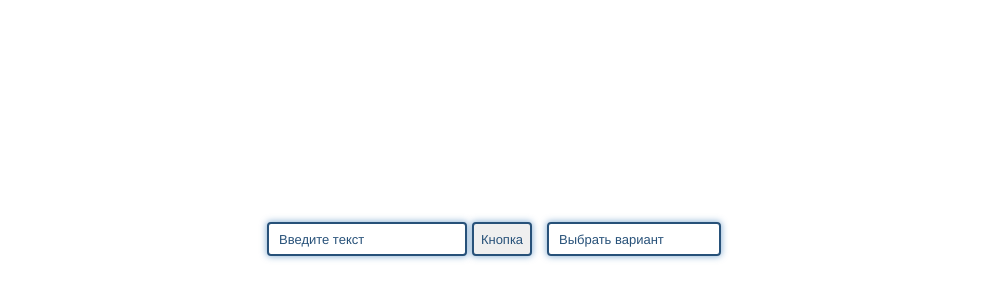
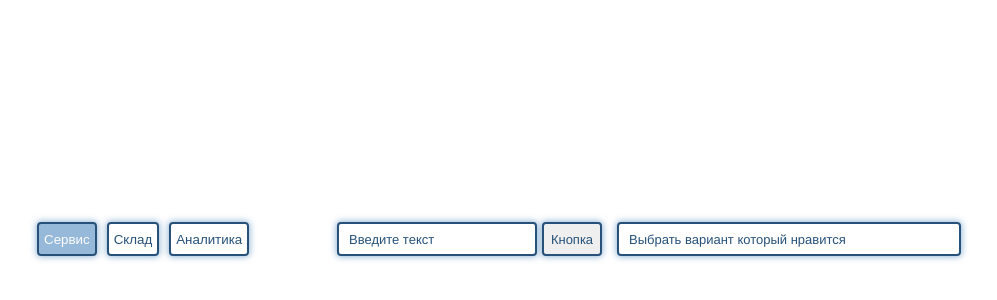
Before and after one commit to Mihailer/ui-sample, a Vue app: page / in a window 1280 px wide. Shown: the part 128-428 px from the top of the page, without its empty margins (141-1138 px from the left). Built offline with nearby package versions, Linux system fonts and the light colour scheme.

Commit message:
added: NavCmp

```diff
--- a/src/App.vue
+++ b/src/App.vue
@@ -4,15 +4,28 @@
     align-items: flex-start;
     height: 100px;
     width: auto;">
+
+    <div style="display: flex;
+      justify-content: space-between;
+      align-items: flex-start;
+      width: auto;" >
+      <nav-cmp :tabs="{
+        '1': 'Сервис',
+        '2': 'Склад',
+        '3': 'Аналитика',}" />
+    </div>
+
       <input-cmp dropMargin="drop"
         @input-handler="inputHandler" />
       <button-cmp btnName="Кнопка"
         :loading="false"
         @click-handler="clickHandler" />
 
-        <select-cmp selectName="Выбрать вариант"
+        <select-cmp selectName="Выбрать вариант который нравится"
           :selectFieldItem="selectFieldItem" />
   </div>
+
+
 </template>
 
 <script lang="ts">
@@ -20,12 +33,14 @@ import { ref } from 'vue'
 import SelectCmp from './components/ui/SelectCmp.vue';
 import InputCmp from './components/ui/InputCmp.vue';
 import ButtonCmp from './components/ui/ButtonCmp.vue';
+import NavCmp from './components/controls/NavCmp.vue';
 
   export default {
     components: {
       SelectCmp,
       ButtonCmp,
-      InputCmp
+      InputCmp,
+      NavCmp
     },
 
     setup() {
@@ -65,6 +80,7 @@ body {
   height: 100vh;
   width: 100vw;
   display: flex;
+  flex-direction: column;
   justify-content: center;
   align-items: center;
   // font-family: Avenir, Helvetica, Arial, sans-serif;
--- /dev/null
+++ b/src/assets/appTextData/data.js
@@ -0,0 +1,6 @@
+export default tabs = {
+    '1': 'Сервис',
+    '2': 'Продажи',
+    '2': 'Склад',
+    '3': 'Аналитика',
+}
--- a/src/assets/styles/custom.scss
+++ b/src/assets/styles/custom.scss
@@ -23,9 +23,11 @@
 // ---------------------------------- VARS
 
 // ---------------------------------- VARS
+$main-white: #fdfdfd;
 $main-color: #275179;
 $main-hover: rgba(46, 115, 179, 0.5);
 $main-border: 2px solid $main-color;
+$main-border-tr: 2px solid transparent;
 $main-border-radius: 4px;
 $main-shadow: 0px 0px 6px 1px $main-hover;
 
@@ -61,17 +63,27 @@ $main-shadow: 0px 0px 6px 1px $main-hover;
 
     &:hover {
         background-color: $main-hover;
-        color: white;
+        color: $main-white;
 
         &::placeholder {
-            color: white;
+            color: $main-white;
         }
     }
 
     &:focus {
         background-color: $main-hover;
         color: $main-color;
-        background-color: white;
+        background-color: $main-white;
     }
 }
+
+.active-tab {
+    height: 34px;
+    padding: 5px;
+    background-color: $main-hover;
+    border: none;
+    border: $main-border;
+    outline: none;
+    color: $main-white;
+  }
 // ---------------------------------- CLASS
--- /dev/null
+++ b/src/components/controls/NavCmp.vue
@@ -0,0 +1,50 @@
+<template>
+    <div class="nav-cmp">
+        <tab-cmp v-for="( tab, tabIndex ) in tabs"
+            :class="active === tabIndex ? 'active-tab' : '' "
+            :key="tabIndex"
+            :name="tab"
+            :id="tabIndex"
+                @click="active = tabIndex"
+                @click-handler="$emit( 'set-active-tab', tabIndex )" />
+    </div>
+</template>
+
+<script lang="ts">
+import { ref } from 'vue'
+import TabCmp from '../ui/TabCmp.vue';
+
+    export default {
+        props: {
+            tabs: { type: Object, default: () => { return {} } }
+        },
+
+        components: {
+            TabCmp
+        },
+
+        setup() {
+            const active = ref( '1' )
+
+            return {
+                active
+            }
+        }
+    }
+</script>
+
+<style lang="scss" scoped>
+@import '~/src/assets/styles/custom.scss';
+
+.nav-cmp {
+    @include flexRow( flex-start, center );
+    height: 100%;
+    width: 300px;
+    margin: 0px 5px;
+
+    @media screen and ( max-width: 540px ) {
+        @include flexRow( flex-start, center );
+        width: 100%;
+    }
+}
+</style>
--- /dev/null
+++ b/src/components/ui/TabCmp.vue
@@ -0,0 +1,32 @@
+<template>
+    <button class="tab-cmp"
+        type="button"
+        @click="$emit( 'click-handler' )">
+        {{ name }}
+    </button>
+</template>
+
+<script>
+    export default {
+        props: {
+            name: { type: String, default: 'Tab' }
+        }
+    }
+</script>
+
+<style lang="scss" scoped>
+@import '~/src/assets/styles/custom.scss';
+
+.tab-cmp {
+    height: 34px;
+    padding: 0px 5px;
+    margin: 0px 5px;
+    background-color: transparent;
+    color: $main-color;
+    border: none;
+    border-radius: $main-border-radius;
+    border: $main-border;
+    outline: none;
+    box-shadow: $main-shadow;
+}
+</style>
```
